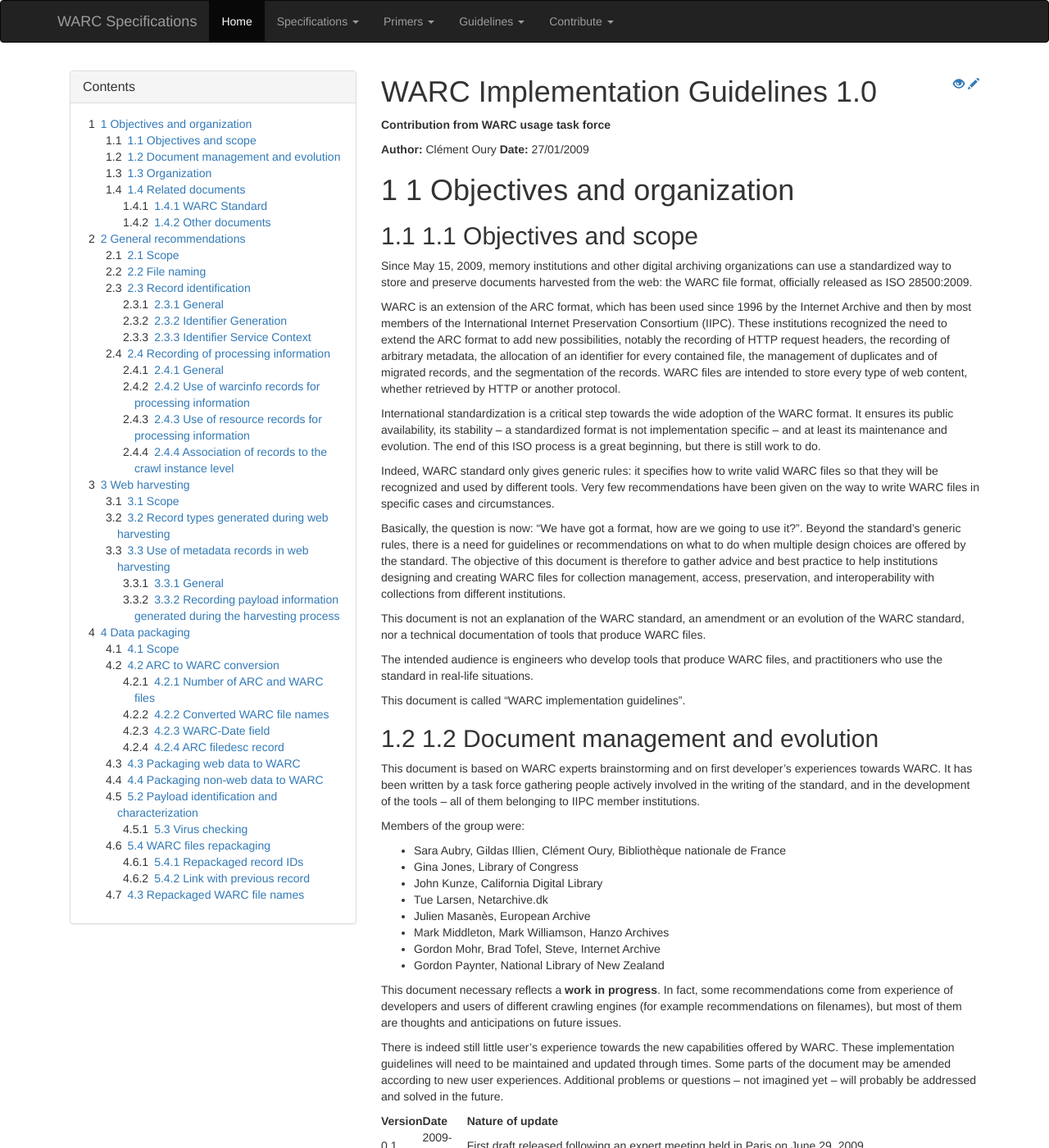
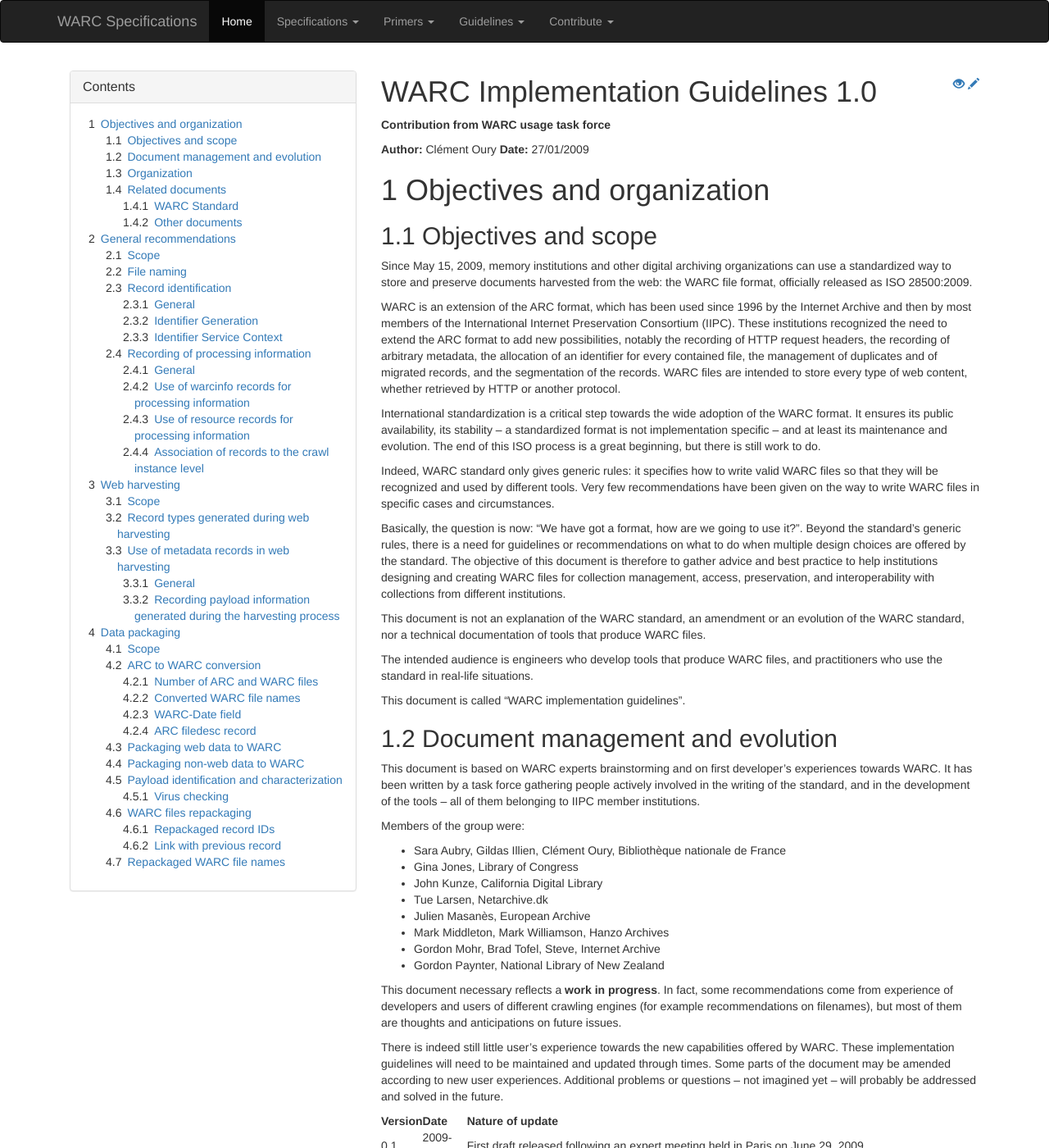
Before and after one commit to iipc/warc-specifications, a Jekyll site: the page built from guidelines/warc-implementation-guidelines/index.md, in a window 1280 px wide and 1400 px high. Shown: the whole window at 82% size. Built offline with Jekyll 4.4.1, drawn with Linux system fonts in a browser that asks for light colours; nearby versions of some CDN libraries; some of the changed text lies outside the part shown.

Commit message:
Remove section numbers, looks like Jekyll generates them

```diff
--- a/guidelines/warc-implementation-guidelines/index.md
+++ b/guidelines/warc-implementation-guidelines/index.md
@@ -11,9 +11,9 @@ latest: true
 **Author:** Clément Oury
 **Date:** 27/01/2009
 
-# 1 Objectives and organization
+# Objectives and organization
 
-## 1.1 Objectives and scope
+## Objectives and scope
 
 Since May 15, 2009, memory institutions and other digital archiving organizations can
 use a standardized way to store and preserve documents harvested from the web: the
@@ -54,7 +54,7 @@ practitioners who use the standard in real-life situations.
 
 This document is called "WARC implementation guidelines”.
 
-## 1.2 Document management and evolution
+## Document management and evolution
 
 This document is based on WARC experts brainstorming and on first developer’s
 experiences towards WARC. It has been written by a task force gathering people
@@ -90,7 +90,7 @@ Version | Date       | Nature of update
 0.2.1   | 2009-09-25 | Additions made to the section dedicated to record identification.
 1.0     | 2009-01-27 | 1st  validated version. It takes into account comments from Gordon Paynter and from IIPC Preservation Working Group members. The document form and expression was also amended
 
-## 1.3 Organization
+## Organization
 
 The document structure reflects the main circumstances in which WARC files may be
 created. Therefore, it does not follow the actual presentation order of the standard, but
@@ -109,9 +109,9 @@ For each functional case, recommendations are provided on the way WARC records a
 well as WARC fields within WARC records should be written. Examples of records may be
 provided.
 
-## 1.4 Related documents
+## Related documents
 
-### 1.4.1 WARC Standard
+### WARC Standard
 
 This document does not replace the WARC standard; it should be read as a companion
 document. To avoid redundancy references to the standard are made throughout these
@@ -131,7 +131,7 @@ experts before the ISO editorial board added modifications. From a technical poi
 view, this draft is similar to the published standard, but the forms of the two documents
 are different.
 
-### 1.4.2 Other documents
+### Other documents
 
 A general introduction to the WARC format and to those guidelines has been done
 during the IIPC conference on “Active Solutions for Preserving Internet Content”, held in
@@ -143,14 +143,14 @@ is available on the Preservation Working Group wiki:
 this document is only a work in progress and may be updated (access restricted to IIPC
 members only).
 
-# 2 General recommendations
+# General recommendations
 
-## 2.1 Scope
+## Scope
 
 This section is dedicated to recommendations that apply in all cases where WARC files
 are produced.
 
-## 2.2 File naming
+## File naming
 
 WARC file names should represent a first set of information on the content and the
 origin of the files. For this reason they should strictly follow carefully defined
@@ -241,9 +241,9 @@ In combination, the Target Instance number (1179651) and ARC sequence number
 Note: recommendations on the design of internal crawl instance IDs might be later
 given by the working group.
 
-## 2.3 Record identification
+## Record identification
 
-### 2.3.1 General
+### General
 
 There are two common ways to identify a WARC record. Historically, the record’s
 Target-URI and record creation date (“URL+Timestamp”) have been used. The
@@ -274,7 +274,7 @@ large number of unique IDs is typically required (e.g., billions for a large col
 building initiative spanning years), so an appropriate identifier generation method
 should be considered.
 
-### 2.3.2 Identifier Generation
+### Identifier Generation
 
 The generation method refers to the technical means for creating potentially billions of
 unique strings.
@@ -297,7 +297,7 @@ recommended that these strings be embedded in a service context that represents
 as globally (not just locally) unique. Global uniqueness provides the best foundation for
 interoperation among different institutional collections, such as a federation archives.
 
-### 2.3.3 Identifier Service Context
+### Identifier Service Context
 
 The identifier service context is extra information, such as an identifier scheme label,
 that is added to the generated string before using it as a record ID. For example, here
@@ -358,9 +358,9 @@ pluggable component of the WARC writing tools.
 > **recommendation #7:** WARC writing tools should enable institutions to choose their
 > own records identification system.
 
-## 2.4 Recording of processing information
+## Recording of processing information
 
-### 2.4.1 General
+### General
 
 WARC files are intended to be self-descriptive. Therefore, they should contain all
 information on why and how they have been created, including configuration files, log
@@ -401,7 +401,7 @@ To record context and provenance information that pertain to a higher level than
 one of the WARC file, this document recommends using the same locations as for
 information pertaining to the WARC file level: warcinfo, resource and metadata records.
 
-### 2.4.2 Use of warcinfo records for processing information
+### Use of warcinfo records for processing information
 
 It is recommended to record in warcinfo:
 
@@ -437,7 +437,7 @@ At last, all WARC records, whatever their record type may be (except warcinfo re
 should have a WARC-Warcinfo-ID field. This information is critical to recall the origin of
 each WARC record.
 
-### 2.4.3 Use of resource records for processing information
+### Use of resource records for processing information
 
 Some information cannot be recorded in warcinfo records, as it is released at the end of
 a crawl process: notably configuration, report and log files. These files should be located
@@ -483,7 +483,7 @@ larger than 1 Gb. In this case, two solutions are possible:
 A third solution would be to truncate the crawl log after the maximum size has been
 reached. This solution is not recommended.
 
-### 2.4.4 Association of records to the crawl instance level
+### Association of records to the crawl instance level
 
 To associate these resource records to the level of the crawl instance, it is
 recommended – at the end of the crawl process – to write a metadata record that lists
@@ -567,15 +567,15 @@ for manifest metadata records might be proposed by the working group.
 
 > **recommendation #10:** Use a WARC-Filename field in every warcinfo record
 
-# 3 Web harvesting
+# Web harvesting
 
-## 3.1 Scope
+## Scope
 
 This section is dedicated to recommendations on how to write WARC files during a web
 harvesting session. Basically, it describes how should behave the WARC writing module
 of a crawler.
 
-## 3.2 Record types generated during web harvesting
+## Record types generated during web harvesting
 
 Typically, the harvesting of a file on the web may generate two different sets of records.
 
@@ -591,9 +591,9 @@ and the same Target-URI, and are linked together using WARC-Concurrent-To
 relationships. A revisit record is also linked to the original response record using WARC-
 Refers-To field.
 
-## 3.3 Use of metadata records in web harvesting
+## Use of metadata records in web harvesting
 
-### 3.3.1 General
+### General
 
 Different kind of information may be located in the metadata records concurrent-to
 response records. You may find examples of relevant information in the draft IIPC
@@ -603,7 +603,7 @@ For now, these implementation guidelines only study the case of payload informat
 generated during the harvesting process. Other examples and cases may be added
 later.
 
-### 3.3.2 Recording payload information generated during the harvesting process
+### Recording payload information generated during the harvesting process
 
 Metadata records may be used to record additional information on the harvested
 payload. This information will typically be format information generated by identification
@@ -628,9 +628,9 @@ of the record containing the corresponding payload. The name of the format and i
 possible its version number should be recorded in the WARC-Identified-Payload-Type
 field of the record containing the corresponding payload.
 
-# 4 Data packaging
+# Data packaging
 
-## 4.1 Scope
+## Scope
 
 This section is dedicated to recommendations on how to package in WARC files data that
 are not directly harvested on the Web (but that may have been originally published on
@@ -638,9 +638,9 @@ the Web). As there is still very few users experience towards this topic, most o
 section refers to ARC/WARC conversion, that how to package in WARC files data
 previously contained in ARC files.
 
-## 4.2 ARC to WARC conversion
+## ARC to WARC conversion
 
-### 4.2.1 Number of ARC and WARC files
+### Number of ARC and WARC files
 
 As a first principle, it is recommended to convert one ARC file into one WARC file. Even
 though the standard size of ARC files (100 Mb) is ten times smaller than the one of
@@ -651,7 +651,7 @@ complex for ARC to WARC conversion tools.
 > **recommendation #12:** Maintain a 1 ARC file = 1 WARC file relationship for ARC to
 > WARC conversions.
 
-### 4.2.2 Converted WARC file names
+### Converted WARC file names
 
 There are typically two ways of generating the WARC filename:
 
@@ -679,7 +679,7 @@ been created from which machine).
 
 There is no agreement within the working group on which is the better solution.
 
-### 4.2.3 WARC-Date field
+### WARC-Date field
 
 Another question arises when it comes to the date of a converted WARC record. The
 standard states that the WARC-date field of a record should be filed with a timestamp
@@ -704,7 +704,7 @@ To record the date when the ARC to WARC conversion occurred, the converted recor
 should be linked to the warcinfo record describing the conversion process, thanks to its
 WARC-Warcinfo-ID field.
 
-### 4.2.4 ARC filedesc record
+### ARC filedesc record
 
 The filedesc of an ARC file is a special case record giving some information on the crawl
 operation itself. It is located at the beginning of each ARC file.
@@ -723,7 +723,7 @@ of the filedesc).
 > **Recommendation #14:** The filedesc of an ARC file should be located in a metadata
 > record concurrent to the warcinfo record of the converted WARC file.
 
-## 4.3 Packaging web data to WARC
+## Packaging web data to WARC
 
 This section is dedicated to recommendations on how to package into WARC files data
 originally published on the Web and copied offline afterwards.
@@ -735,7 +735,7 @@ This section is currently empty; however some recommendations expressed for ARC
 WARC conversion (notably on WARC dates) should apply. Other recommendations may
 be given in the future.
 
-## 4.4 Packaging non-web data to WARC
+## Packaging non-web data to WARC
 
 Several institutions use ARC file format to store and manage non web resources, for
 example digitized books or electronic journals. Note that the WARC standard was
@@ -745,7 +745,7 @@ application layer protocols (HTTP, DNS, FTP).
 Therefore it has been decided not to include recommendations on the packaging of non-
 web data into WARC files in the scope of these WARC implementation guidelines.
 
-## 5.2 Payload identification and characterization
+## Payload identification and characterization
 
 During a harvest session, very little information is obtained on the format of the
 harvested files. The most common information is the MIME type of the file, sent by the
@@ -793,7 +793,7 @@ extraction (reporting the intrinsic properties of a digital object) and assessme
 level of acceptability of a digital object for a specific use on the basis of locally-defined policies).
 See [http://www.bl.uk/ipres2008/ipres2008-proceedings.pdf.](http://www.bl.uk/ipres2008/ipres2008-proceedings.pdf)</aside>
 
-### 5.3 Virus checking
+### Virus checking
 
 Archives may consider viruses contained in payloads to be a threat to their own
 computing system or that of their users. They may use therefore an AV tool to check
@@ -817,9 +817,9 @@ goes against the goal of maintaining the collection’s integrity and authentici
 Moreover, changing a single record will force the institution to re-index the whole WARC
 file.
 
-## 5.4 WARC files repackaging
+## WARC files repackaging
 
-### 5.4.1 Repackaged record IDs
+### Repackaged record IDs
 
 This section is dedicated to WARC repackaging operations. A repackaging operation
 consists in copying a set of WARC records from an original WARC file, to a new WARC
@@ -835,7 +835,7 @@ a new record-ID.
 
 Other fields, including the WARC-Date field, should not change.
 
-### 5.4.2 Link with previous record
+### Link with previous record
 
 The repackaged record should be linked to the previous one. Two solutions are possible:
 
@@ -860,7 +860,7 @@ recommended, according to the repackaging operation goals:
     headers will not necessarily be meaningful as the WARC standard states that
     “named field may appear in any order” (section 4, page 3).
 
-## 4.3 Repackaged WARC file names
+## Repackaged WARC file names
 
 The name of a repackaged WARC file should follow the naming scheme defined in the
 annex C of the standard:
```
